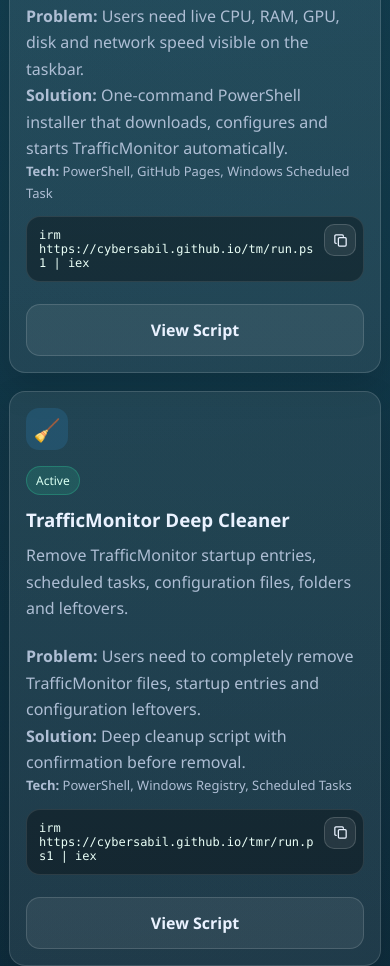
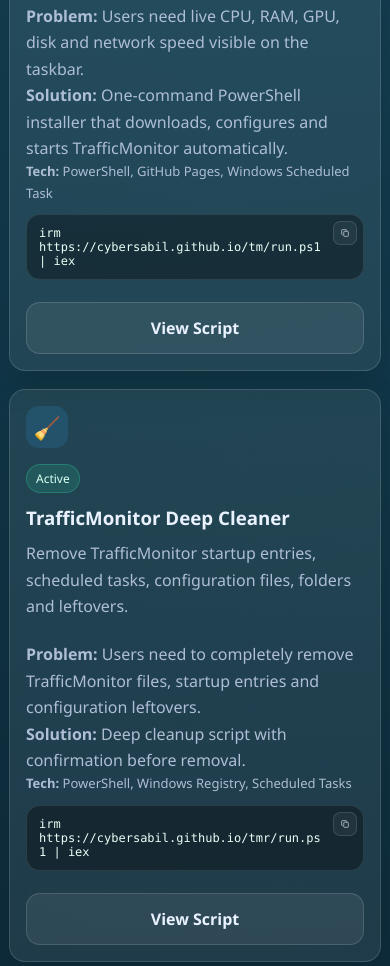
Before and after one commit to cybersabil/cybersabil.github.io, a plain HTML site: page index.html in a window 390 px wide. Shown: the part 1502-2468 px from the top of the page. Drawn offline with Linux system fonts and the light colour scheme.

Commit message:
Update style.css

```diff
--- a/assets/css/style.css
+++ b/assets/css/style.css
@@ -651,63 +651,67 @@
                 font-size: 32px;
             }
         }
-/* ===== Copy button for command/code blocks ===== */
+/* ===== Compact copy button for command/code blocks ===== */
 
 .copy-wrap {
     position: relative;
-    margin-top: 12px;
+    margin-top: 10px;
 }
 
 .copy-wrap .code {
     margin-top: 0;
-    padding-right: 56px;
+    padding-right: 42px;
 }
 
 .copy-btn {
     position: absolute;
-    top: 8px;
-    right: 8px;
-    width: 34px;
-    height: 34px;
+    top: 7px;
+    right: 7px;
+    width: 26px;
+    height: 26px;
     display: grid;
     place-items: center;
-    border: 1px solid rgba(255,255,255,.16);
-    border-radius: 12px;
-    background: rgba(255,255,255,.08);
+    border: 1px solid rgba(255,255,255,.12);
+    border-radius: 8px;
+    background: rgba(255,255,255,.06);
     color: var(--text);
     cursor: pointer;
-    backdrop-filter: blur(8px);
+    backdrop-filter: blur(6px);
     transition: transform .16s ease, background .16s ease, border-color .16s ease;
 }
 
 .copy-btn:hover {
     transform: translateY(-1px);
-    background: rgba(255,255,255,.14);
-    border-color: rgba(255,255,255,.28);
+    background: rgba(255,255,255,.11);
+    border-color: rgba(255,255,255,.22);
 }
 
 .copy-btn svg {
-    width: 17px;
-    height: 17px;
+    width: 13px;
+    height: 13px;
     pointer-events: none;
 }
 
+.copy-btn svg path {
+    stroke-width: 1.45;
+}
+
 .copy-btn.copied {
-    background: rgba(46,230,166,.20);
-    border-color: rgba(46,230,166,.45);
+    background: rgba(46,230,166,.18);
+    border-color: rgba(46,230,166,.35);
     color: var(--accent2);
 }
 
 .copy-btn::after {
     content: "Copy";
     position: absolute;
-    top: -32px;
+    top: -28px;
     right: 0;
-    padding: 6px 9px;
-    border-radius: 9px;
+    padding: 4px 7px;
+    border-radius: 7px;
     background: rgba(0,0,0,.72);
     color: #fff;
-    font-size: 12px;
+    font-size: 11px;
     font-family: Segoe UI, Arial, sans-serif;
     opacity: 0;
     pointer-events: none;
@@ -729,12 +733,25 @@
 
 @media (max-width: 520px) {
     .copy-wrap .code {
-        padding-right: 48px;
+        padding-right: 38px;
     }
 
     .copy-btn {
-        width: 32px;
-        height: 32px;
-        border-radius: 10px;
+        top: 7px;
+        right: 7px;
+        width: 24px;
+        height: 24px;
+        border-radius: 7px;
+    }
+
+    .copy-btn svg {
+        width: 12px;
+        height: 12px;
+    }
+
+    .copy-btn::after {
+        top: -26px;
+        font-size: 10px;
+        padding: 4px 6px;
     }
 }
```
